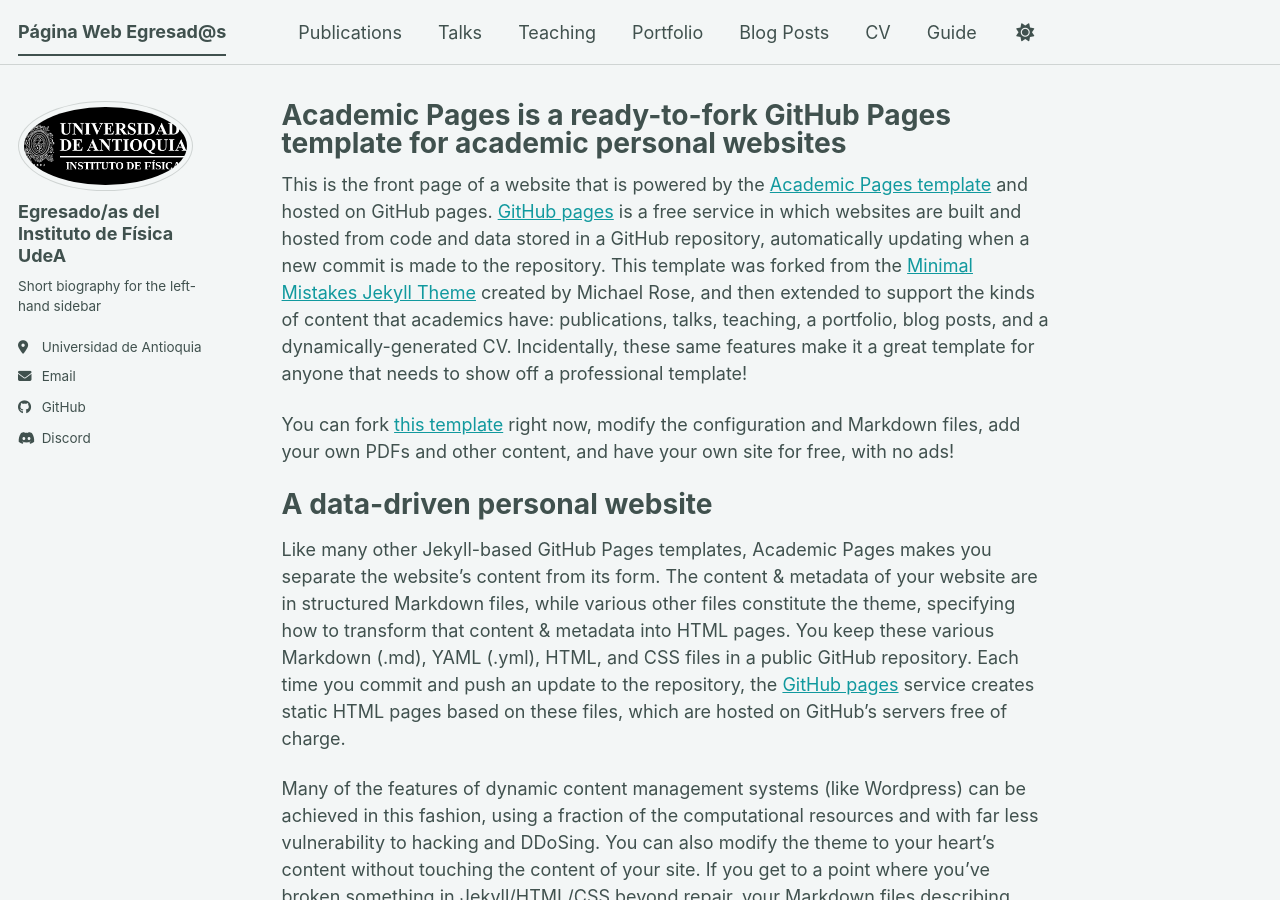
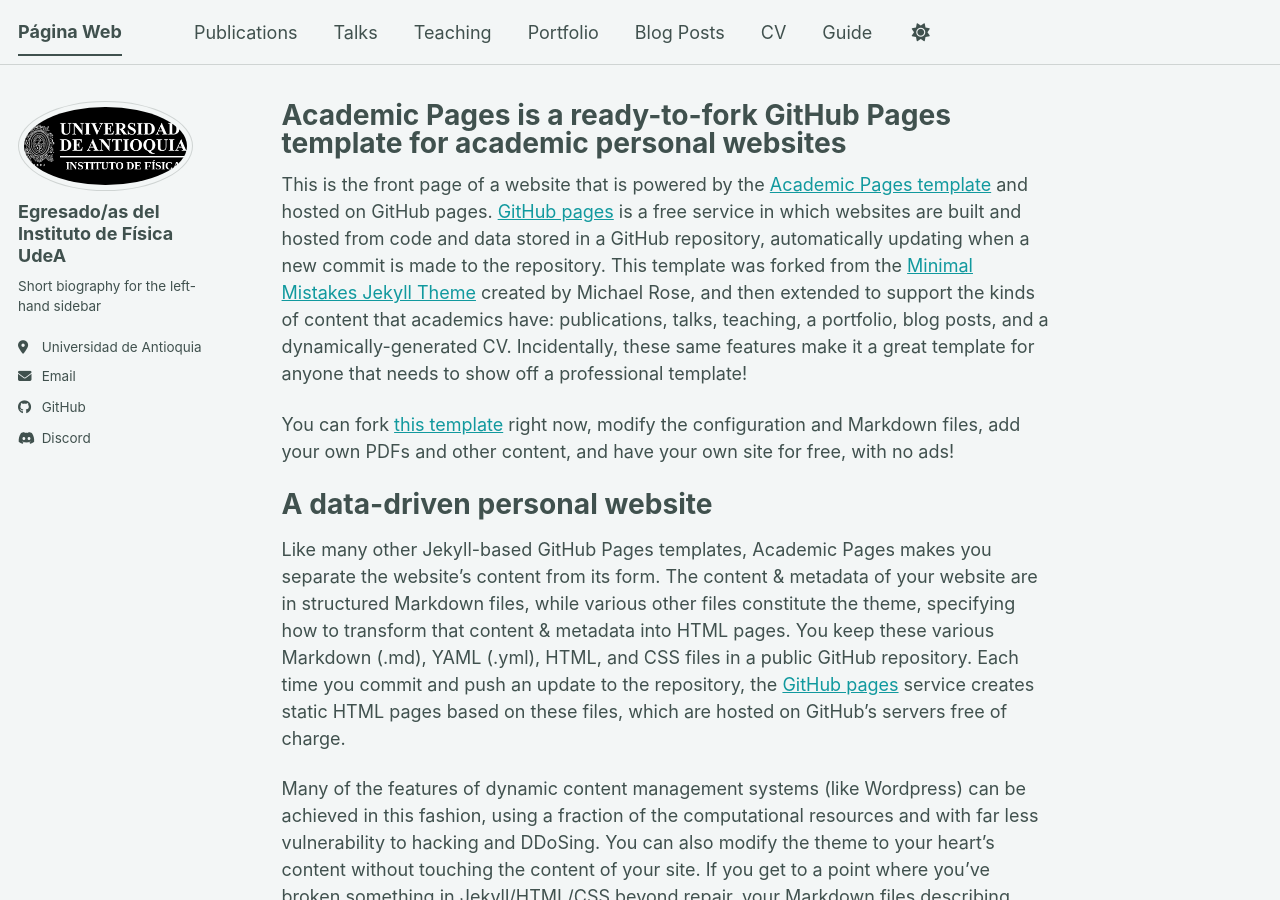
Before and after one commit to egresadosinstitutofisicaudea/egresadosinstitutofisicaudea.github.io, a Jekyll site: the page built from _pages/about.md, in a window 1280 px wide and 900 px high. Built offline with Jekyll 4.4.1, drawn with Linux system fonts in a browser that asks for light colours; a script bundle is joined from its source files by our own code; library files that are not in the unit come from our copies.

Commit message:
Update _config.yml

```diff
--- a/_config.yml
+++ b/_config.yml
@@ -9,10 +9,10 @@
 # Basic Site Settings
 locale                   : "en-US"
 site_theme               : "mint" # The available themes options are "default", "air", "sunrise", "mint", "dirt" and "contrast"
-title                    : "Página Web Egresad@s"
+title                    : "Página Web"
 title_separator          : "-"
 name                     : &name "Egresados Fisica/Astronomia UdeA"
-description              : &description "Your Name's academic portfolio"   # Update this with a general description of your site, this is the default if not overridden by a page
+description              : #&description "Your Name's academic portfolio"   # Update this with a general description of your site, this is the default if not overridden by a page
 url                      : https://egresadosinstitutofisicaudea.github.io # The base hostname & protocol for your site e.g. "https://[your GitHub username].github.io",
                                                            # or if you already have some other page hosted on Github then use "https://[your GitHub username].github.io/[Your Repo Name]"
 baseurl                  : "" # the subpath of your site, e.g. "/blog"
```
